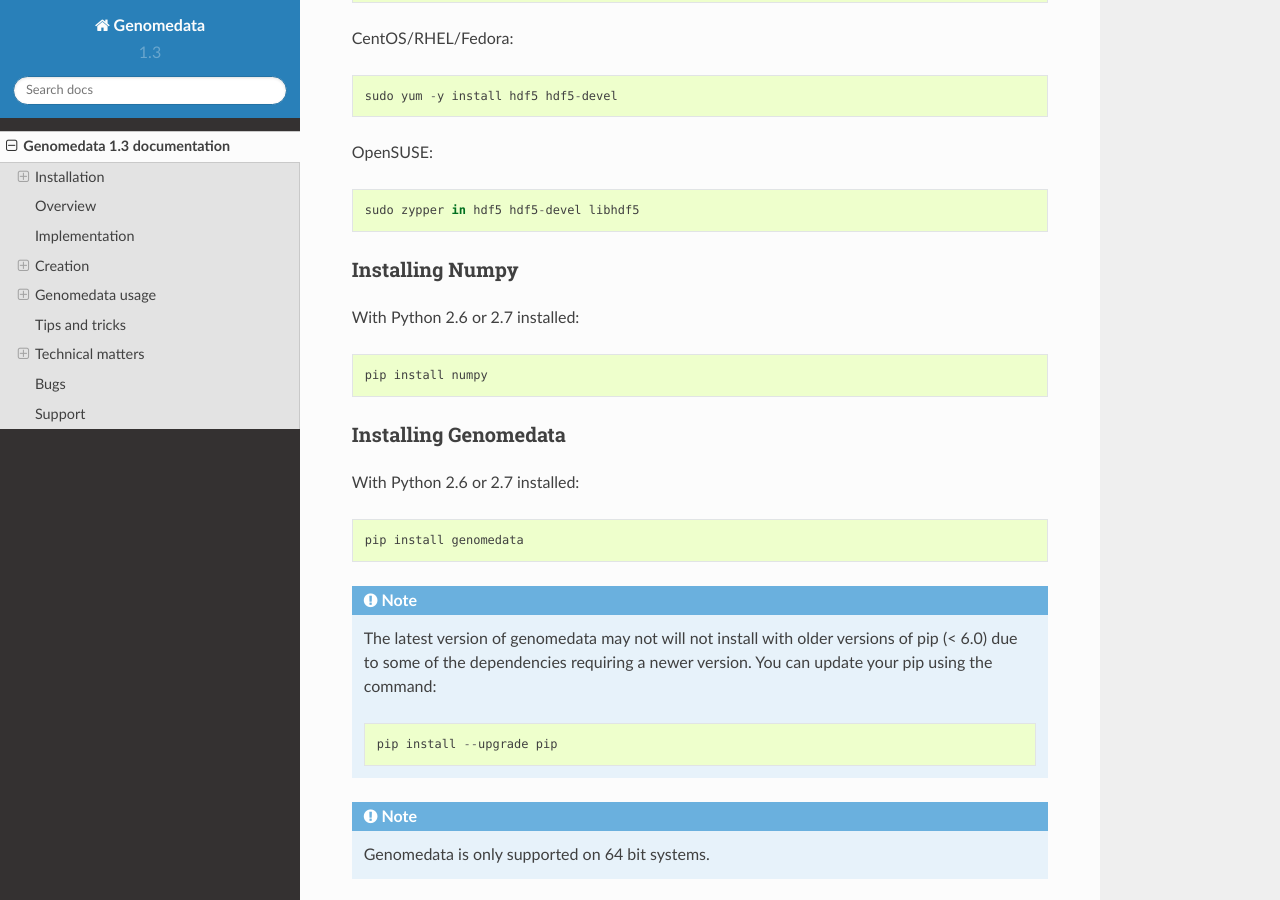
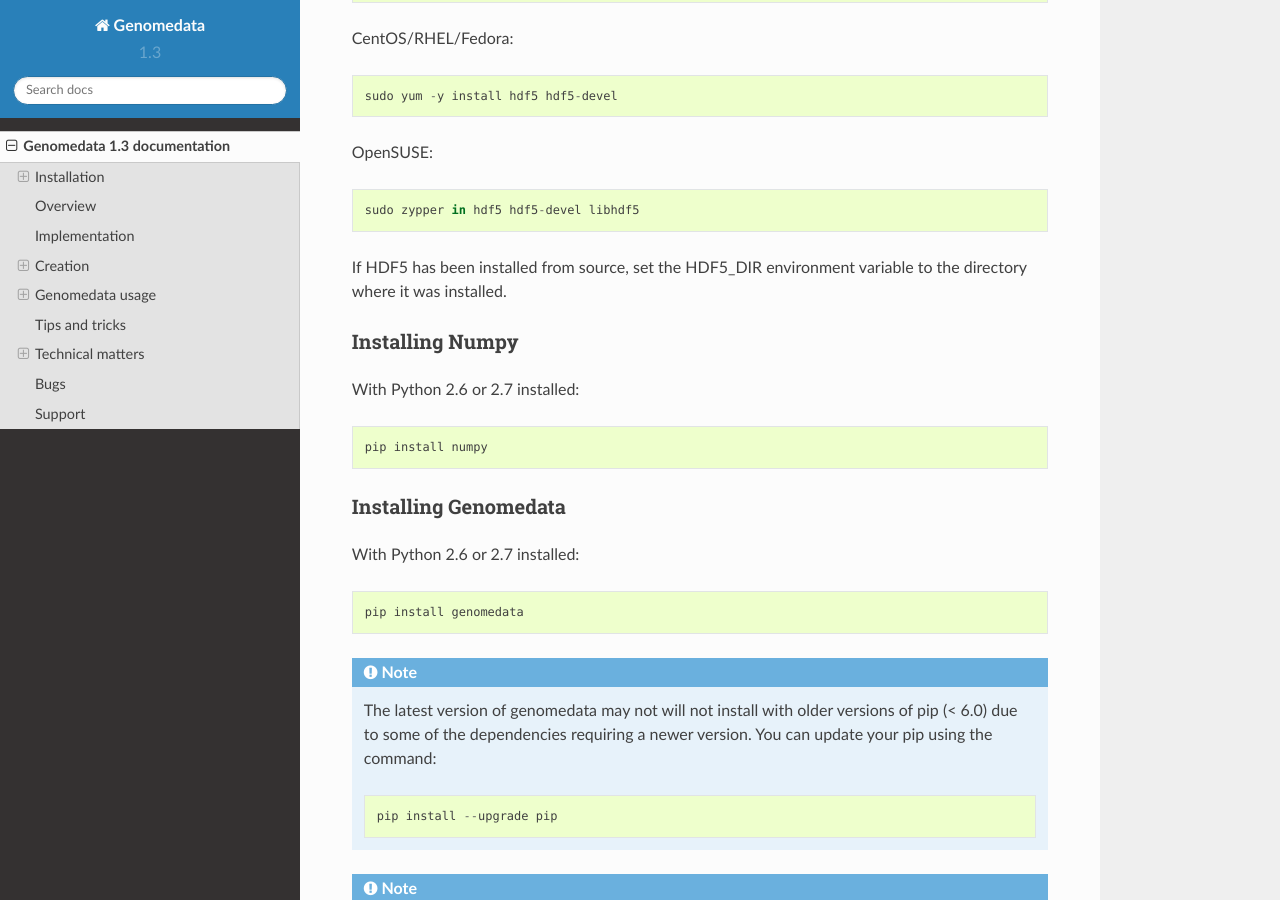
Before and after one commit to hoffmangroup/genomedata, a Sphinx documentation site: the page built from doc/genomedata.rst, in a window 1280 px wide and 900 px high, scrolled down 762 px. Built offline with Sphinx 7.4.7 and the Read the Docs theme 2.0.0, drawn with Linux system fonts in a browser that asks for light colours.

Commit message:
Update Genomedata installation instructions with setting HDF5_DIR if necessary

```diff
--- a/doc/genomedata.rst
+++ b/doc/genomedata.rst
@@ -39,6 +39,9 @@
 OpenSUSE::
 
     sudo zypper in hdf5 hdf5-devel libhdf5
+
+If HDF5 has been installed from source, set the HDF5_DIR environment variable to the
+directory where it was installed.
 
 Installing Numpy
 -------------------
```
